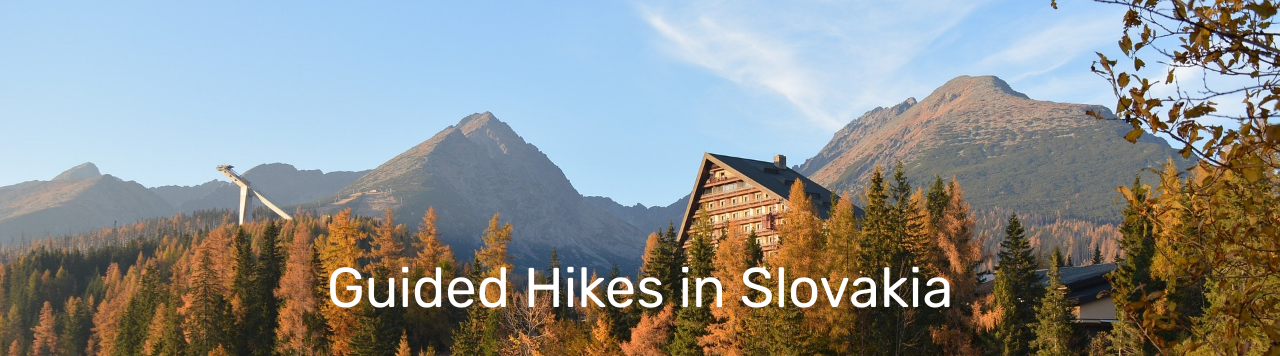
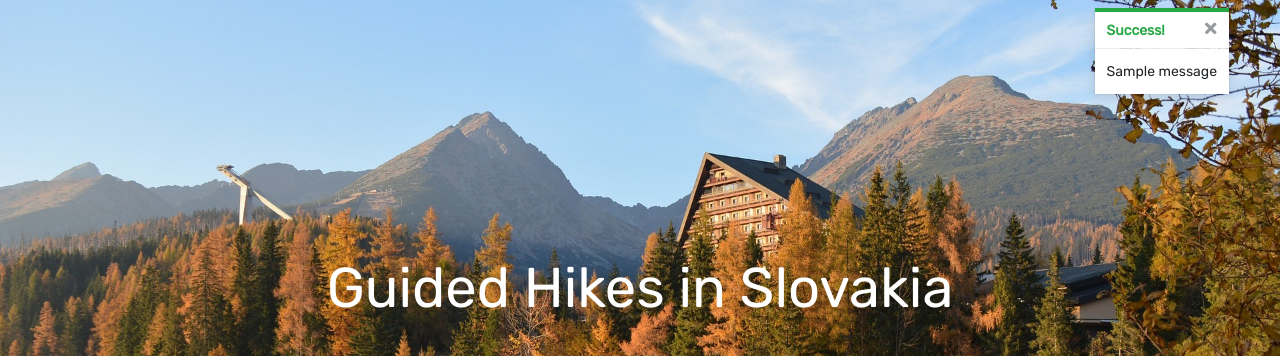
Before and after one commit to monika-hrda/hike-slovakia, a Django app: page / in a window 1280 px wide. Shown: the part 64-420 px from the top of the page. Run offline with Django 3.2, Linux system fonts and the light colour scheme; tables that the repository leaves empty hold one stand-in row (values such as "Sample post"); one stand-in notice (Sample message) is shown.

Commit message:
Add toasts

```diff
--- a/hike_slovakia/settings.py
+++ b/hike_slovakia/settings.py
@@ -79,6 +79,8 @@ TEMPLATES = [
     },
 ]
 
+MESSAGE_STORAGE = 'django.contrib.messages.storage.session.SessionStorage'
+
 AUTHENTICATION_BACKENDS = [
     # Needed to login by username in Django admin, regardless of `allauth`
     'django.contrib.auth.backends.ModelBackend',
--- a/static/css/base.css
+++ b/static/css/base.css
@@ -55,6 +55,23 @@ h1 {
     border: 1px solid black;
 }
 
+/* ---------------------------------------- Bootstrap toasts */
+
+.message-container {
+    position: fixed;
+    top: 72px;
+    right: 50px;
+    z-index: 99999999999;
+}
+
+.custom-toast {
+    overflow: visible;
+}
+
+.toast-capper {
+    height: 4px;
+}
+
 /* ---------------------------------------- Media queries */
 
 @media only screen and (max-width: 992px) {
--- a/templates/base.html
+++ b/templates/base.html
@@ -59,7 +59,21 @@
     </header>
 
     {% if messages %}
-        <div class="message-container"></div>
+      <div class="message-container">
+        {% for message in messages %}
+            {% with message.level as level %}
+                {% if level == 40 %}
+                    {% include 'includes/toasts/toast_error.html' %}
+                {% elif level == 30 %}
+                    {% include 'includes/toasts/toast_warning.html' %}
+                {% elif level == 25 %}
+                    {% include 'includes/toasts/toast_success.html' %}
+                {% else %}
+                    {% include 'includes/toasts/toast_info.html' %}
+                {% endif %}
+            {% endwith %}
+        {% endfor %}
+      </div>
     {% endif %}
 
     {% block page_header %}
@@ -69,6 +83,9 @@
     {% endblock %}
 
     {% block postloadjs %}
+        <script type="text/javascript">
+            $('.toast').toast('show');
+        </script>
     {% endblock %}
 
 </body>
--- /dev/null
+++ b/templates/includes/toasts/toast_success.html
@@ -0,0 +1,12 @@
+<div class="toast custom-toast rounded-1 border-top-0" data-autohide="false">
+    <div class="w-100 toast-capper bg-success"></div>
+    <div class="toast-header bg-white text-success">
+        <strong class="mr-auto">Success!</strong>
+        <button type="button" class="ml-2 mb-1 close text-dark" data-dismiss="toast" aria-label="Close">
+            <span aria-hidden="true">&times;</span>
+        </button>
+    </div>
+    <div class="toast-body bg-white">
+        {{ message }}
+    </div>
+</div>
```
Also changed, not shown: templates/includes/toasts/toast_error.html (added, +12 -0 lines), templates/includes/toasts/toast_info.html (added, +12 -0 lines), templates/includes/toasts/toast_warning.html (added, +12 -0 lines).
